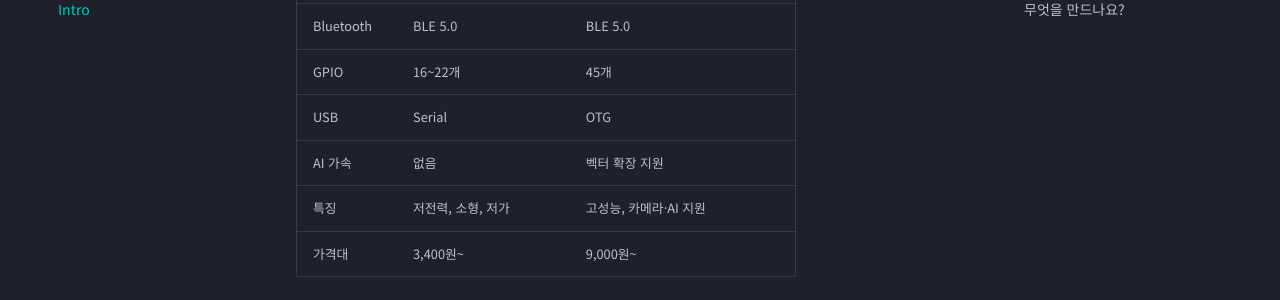
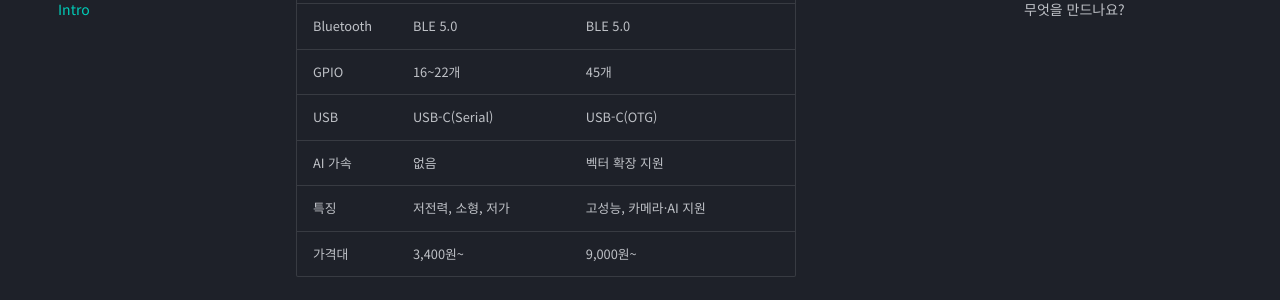
Before and after one commit to VibEarth/VibEarth.github.io, an MkDocs documentation site: the page built from docs/esp32/intro.md, in a window 1280 px wide and 900 px high, scrolled down 416 px. Shown: the part 153-453 px from the top of the window. Built offline with MkDocs 1.6.1 and Material for MkDocs 9.7.7, drawn with Linux system fonts in a browser that asks for light colours.

Commit message:
intro.md 업데이트

```diff
--- a/docs/esp32/intro.md
+++ b/docs/esp32/intro.md
@@ -17,7 +17,7 @@ ESP32는 Espressif사의 소형 마이크로컨트롤러 칩을 활용한 개발
 | WiFi | Wi-Fi 4 (2.4GHz) | Wi-Fi 4 (2.4GHz) |
 | Bluetooth | BLE 5.0 | BLE 5.0 |
 | GPIO | 16~22개 | 45개 |
-| USB | Serial | OTG |
+| USB | USB-C(Serial) | USB-C(OTG) |
 | AI 가속 | 없음 | 벡터 확장 지원 |
 | 특징 | 저전력, 소형, 저가 | 고성능, 카메라·AI 지원 |
 | 가격대 | 3,400원~ | 9,000원~ |
```
